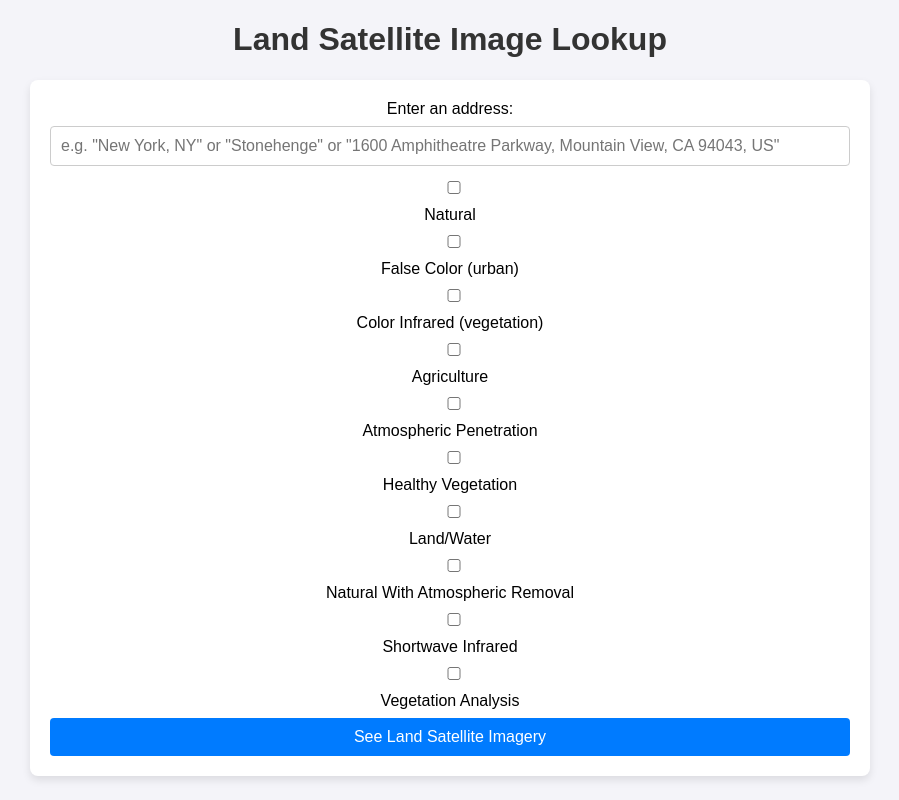
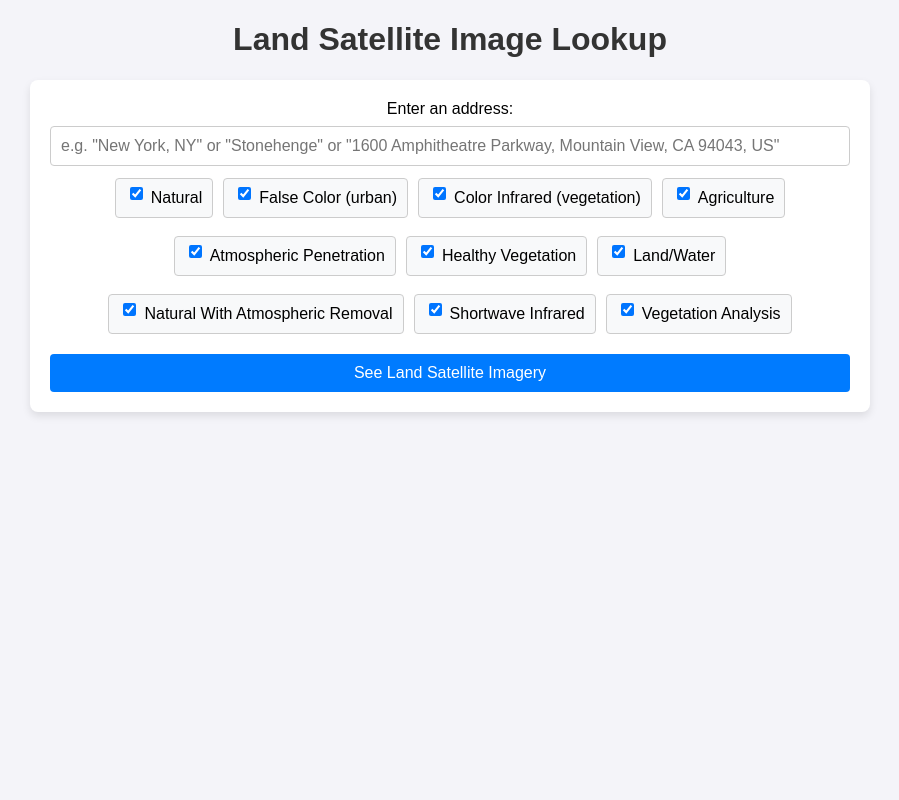
Before and after one commit to matvm1/landsat_imagery, a Flask app: page / in a window 1280 px wide. Shown: the whole page, without its empty margins (190-1089 px from the left). Run offline with Flask 3, Linux system fonts and the light colour scheme.

Commit message:
search_form.css: Added checkbox styling

```diff
--- a/app/static/styles/search_form.css
+++ b/app/static/styles/search_form.css
@@ -33,3 +33,21 @@ button {
 button:hover {
     background-color: #0056b3;
 }
+.checkbox-group {
+    display: flex;
+    flex-wrap: wrap; /* Allows items to wrap onto the next line */
+    justify-content: center; /* Centers checkboxes horizontally */
+    gap: 10px; /* Adds spacing between checkboxes */
+    margin-bottom: 12px;
+}
+.checkbox-label {
+    display: flex;
+    align-items: center; /* Ensures label text is aligned with checkbox */
+    gap: 5px; /* Adds space between checkbox and label text */
+    padding: 5px 10px;
+    background: #f8f9fa;
+    border-radius: 4px;
+    border: 1px solid #ccc;
+    cursor: pointer;
+    white-space: nowrap; /* Prevents label text from breaking */
+}
--- a/app/templates/index.html
+++ b/app/templates/index.html
@@ -10,10 +10,15 @@
     <form action="/get_landsat_img" method="GET">
         <label for="address">Enter an address:</label>
         <input type="text" id="address" name="address" placeholder='e.g. "New York, NY" or "Stonehenge" or "1600 Amphitheatre Parkway, Mountain View, CA 94043, US"' required>
-        {% for band_combination_option in band_combination_options.keys() %}
-            <input type="checkbox" id="band_combination_option_{{ band_combination__option }}" value="{{ band_combination_option }}">
-            <label for="band_combination_option_{{ band_combination__option }}">{{ band_combination_option }}</label>
-        {% endfor %}
+
+        <div class="checkbox-group">
+            {% for band_combination_option in band_combination_options.keys() %}
+                <label class="checkbox-label">
+                    <input type="checkbox" id="band_combination_option_{{ band_combination_option }}" name="band_combination_options" value="{{ band_combination_option }}" checked>
+                    {{ band_combination_option }}
+                </label>
+            {% endfor %}
+        </div>
         <button type="submit">See Land Satellite Imagery</button>
     </form>
 {% endblock %}
```
